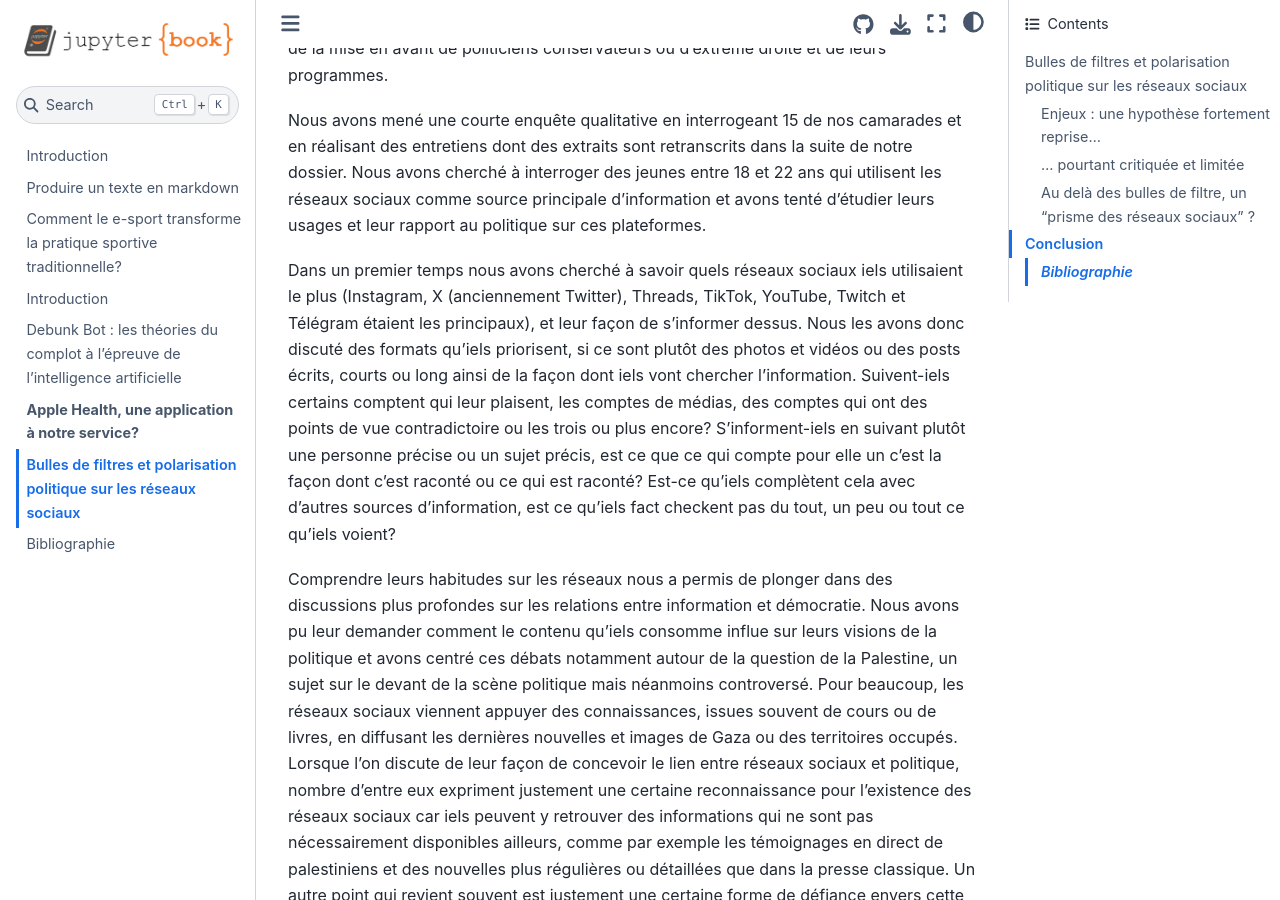
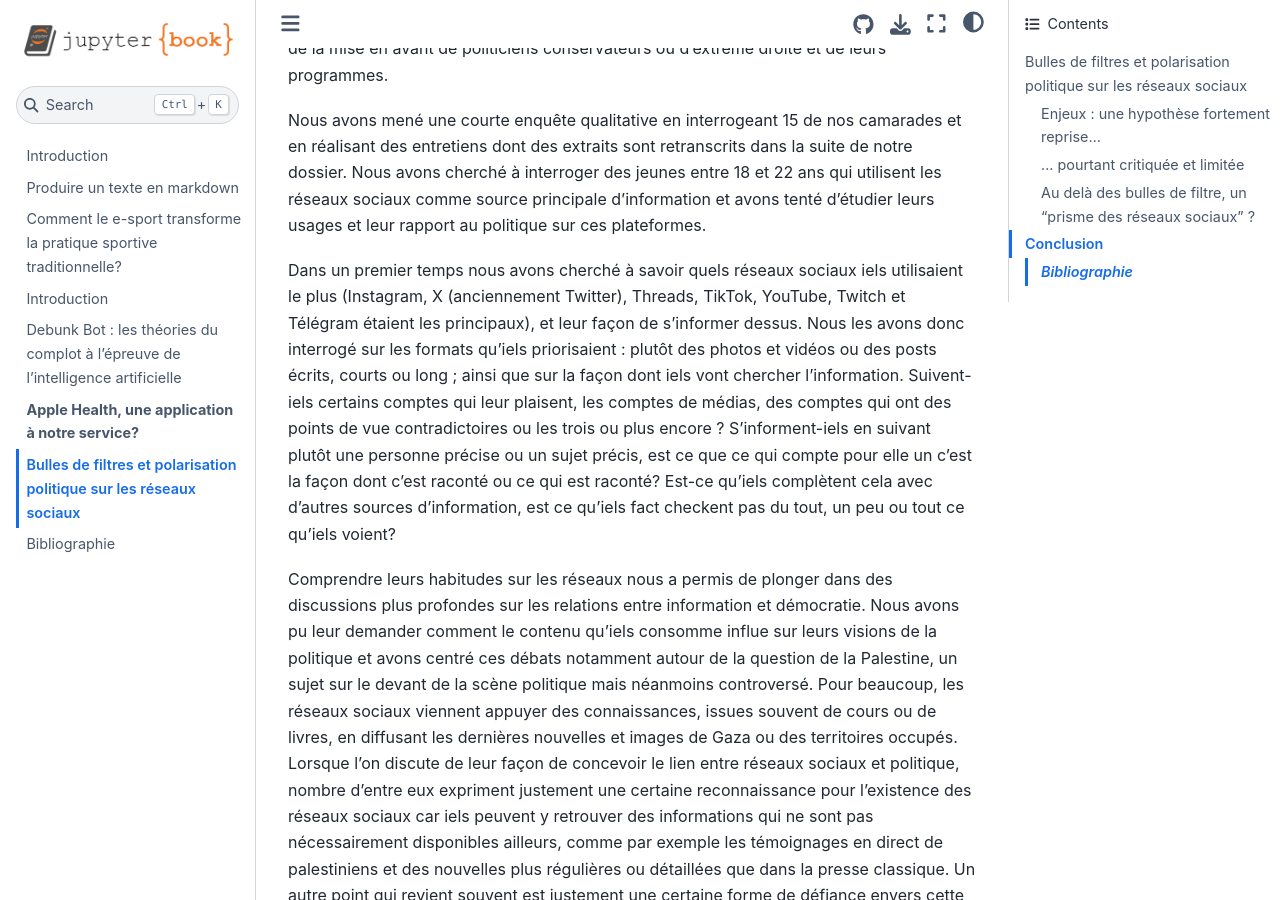
Before and after one commit to luneauaymeric/digital_culture_collective_page_g6, a Jupyter Book: the page built from bubbles/bulles_de_filtre.md, in a window 1280 px wide and 900 px high, scrolled down 2295 px. Built offline with Jupyter Book 1.0.4 settings and Sphinx 7.4.7 and the Sphinx Book theme 1.1.4, drawn with Linux system fonts in a browser that asks for light colours.

Commit message:
bubbles/bulles_de_filtre.md updated from https://stackedit.io/

```diff
--- a/bubbles/bulles_de_filtre.md
+++ b/bubbles/bulles_de_filtre.md
@@ -29,7 +29,7 @@
 
 Nous avons mené une courte enquête qualitative en interrogeant 15 de nos camarades et en réalisant des entretiens dont des extraits sont retranscrits dans la suite de notre dossier. Nous avons cherché à interroger des jeunes entre 18 et 22 ans qui utilisent les réseaux sociaux comme source principale d’information et avons tenté d'étudier leurs usages et leur rapport au politique sur ces plateformes.
 
-Dans un premier temps nous avons cherché à savoir quels réseaux sociaux iels utilisaient le plus (Instagram, X (anciennement Twitter), Threads, TikTok, YouTube, Twitch et Télégram étaient les principaux), et leur façon de s’informer dessus. Nous les avons donc discuté des formats qu’iels priorisent, si ce sont plutôt des photos et vidéos ou des posts écrits, courts ou long ainsi de la façon dont iels vont chercher l’information. Suivent-iels certains comptent qui leur plaisent, les comptes de médias, des comptes qui ont des points de vue contradictoire ou les trois ou plus encore? S’informent-iels en suivant plutôt une personne précise ou un sujet précis, est ce que ce qui compte pour elle un c’est la façon dont c’est raconté ou ce qui est raconté? Est-ce qu’iels complètent cela avec d’autres sources d’information, est ce qu’iels fact checkent pas du tout, un peu ou tout ce qu’iels voient?
+Dans un premier temps nous avons cherché à savoir quels réseaux sociaux iels utilisaient le plus (Instagram, X (anciennement Twitter), Threads, TikTok, YouTube, Twitch et Télégram étaient les principaux), et leur façon de s’informer dessus. Nous les avons donc interrogé sur les formats qu’iels priorisaient : plutôt des photos et vidéos ou des posts écrits, courts ou long ; ainsi que sur la façon dont iels vont chercher l’information. Suivent-iels certains comptes qui leur plaisent, les comptes de médias, des comptes qui ont des points de vue contradictoires ou les trois ou plus encore ? S’informent-iels en suivant plutôt une personne précise ou un sujet précis, est ce que ce qui compte pour elle un c’est la façon dont c’est raconté ou ce qui est raconté? Est-ce qu’iels complètent cela avec d’autres sources d’information, est ce qu’iels fact checkent pas du tout, un peu ou tout ce qu’iels voient?
 
 Comprendre leurs habitudes sur les réseaux nous a permis de plonger dans des discussions plus profondes sur les relations entre information et démocratie. Nous avons pu leur demander comment le contenu qu’iels consomme influe sur leurs visions de la politique et avons centré ces débats notamment autour de la question de la Palestine, un sujet sur le devant de la scène politique mais néanmoins controversé. Pour beaucoup, les réseaux sociaux viennent appuyer des connaissances, issues souvent de cours ou de livres, en diffusant les dernières nouvelles et images de Gaza ou des territoires occupés. Lorsque l’on discute de leur façon de concevoir le lien entre réseaux sociaux et politique, nombre d’entre eux expriment justement une certaine reconnaissance pour l’existence des réseaux sociaux car iels peuvent y retrouver des informations qui ne sont pas nécessairement disponibles ailleurs, comme par exemple les témoignages en direct de palestiniens et des nouvelles plus régulières ou détaillées que dans la presse classique. Un autre point qui revient souvent est justement une certaine forme de défiance envers cette presse dite classique. La plupart la consulte tout de même de façon quelque peu régulière mais toustes sont consciencent.es des biais des médias et cherchent à compléter un certain manque justement sur les réseaux sociaux, où il est indéniablement possible de diffuser presque tout.
 
```
Also changed, not shown: other parts of bubbles/bulles_de_filtre.md (+1 -1 lines).
